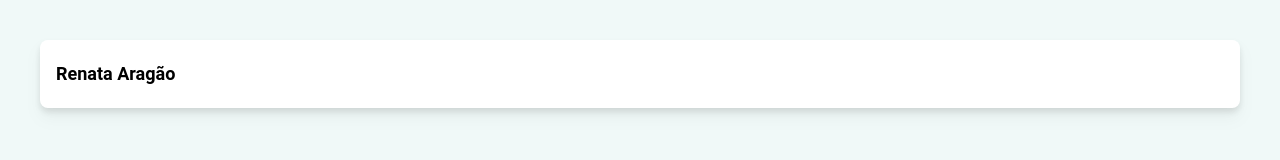
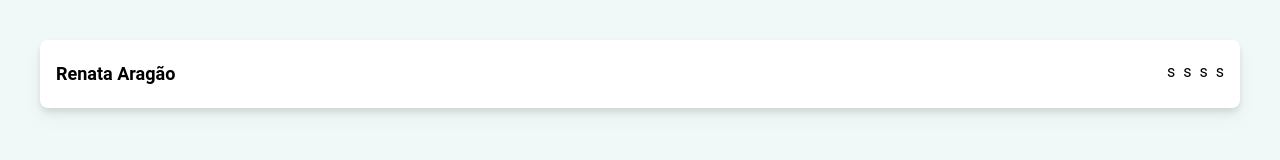
Before and after one commit to MateusCapitanio/subjetivacao-portfolio, a Next.js app: page / in a window 1280 px wide. Shown: the top 160 px of the page. Built offline with nearby package versions, Linux system fonts and the light colour scheme.

Commit message:
feat: Alteração de headerr

```diff
--- a/src/app/page.tsx
+++ b/src/app/page.tsx
@@ -1,8 +1,14 @@
 export default function Home() {
   return (
     <main>
-      <div className="bg-white drop-shadow-lg py-5 px-4 m-5 sm:m-10 rounded-lg">
+      <div className="flex justify-between bg-white drop-shadow-lg py-5 px-4 m-5 sm:m-10 rounded-lg">
         <span className="font-bold text-lg">Renata Aragão</span>
+        <ul className="flex gap-2">
+          <li>s</li>
+          <li>s</li>
+          <li>s</li>
+          <li>s</li>
+        </ul>
       </div>
     </main>
   )
```
